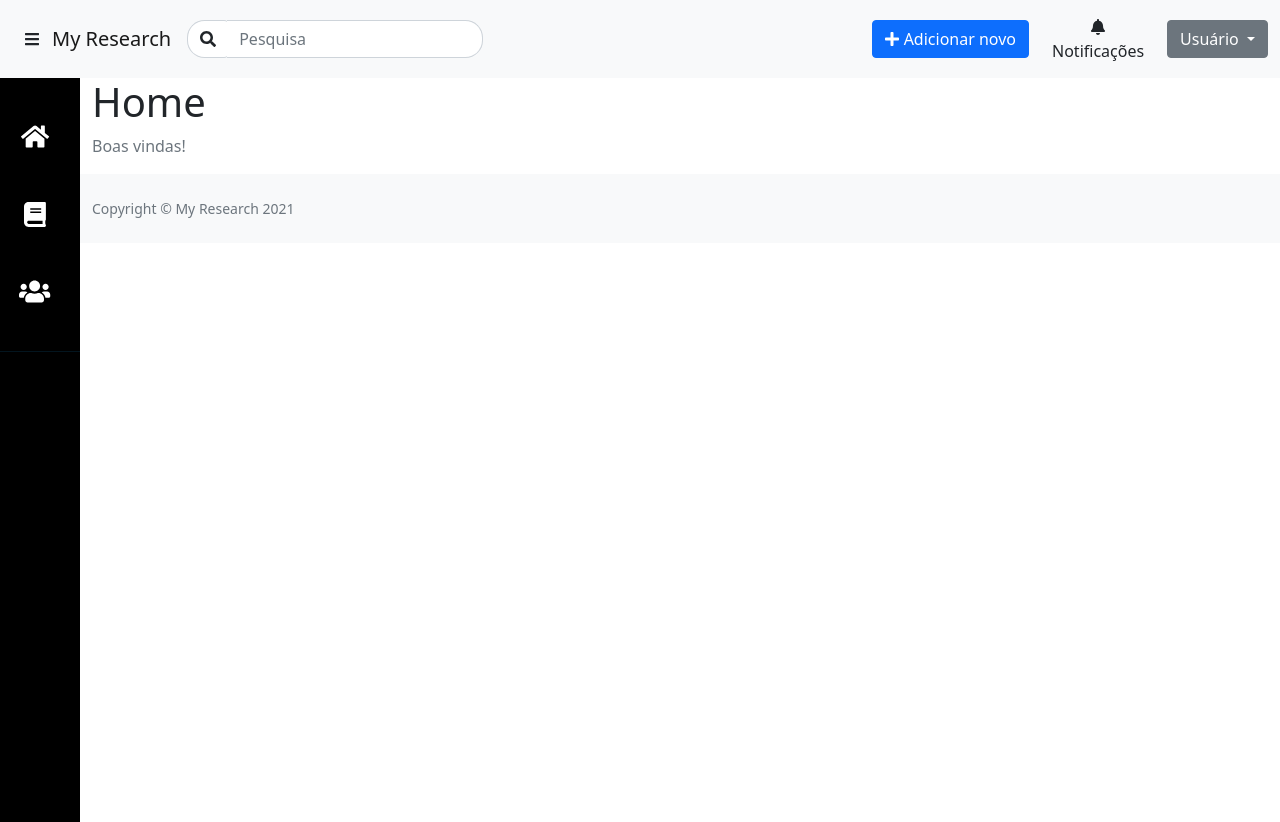
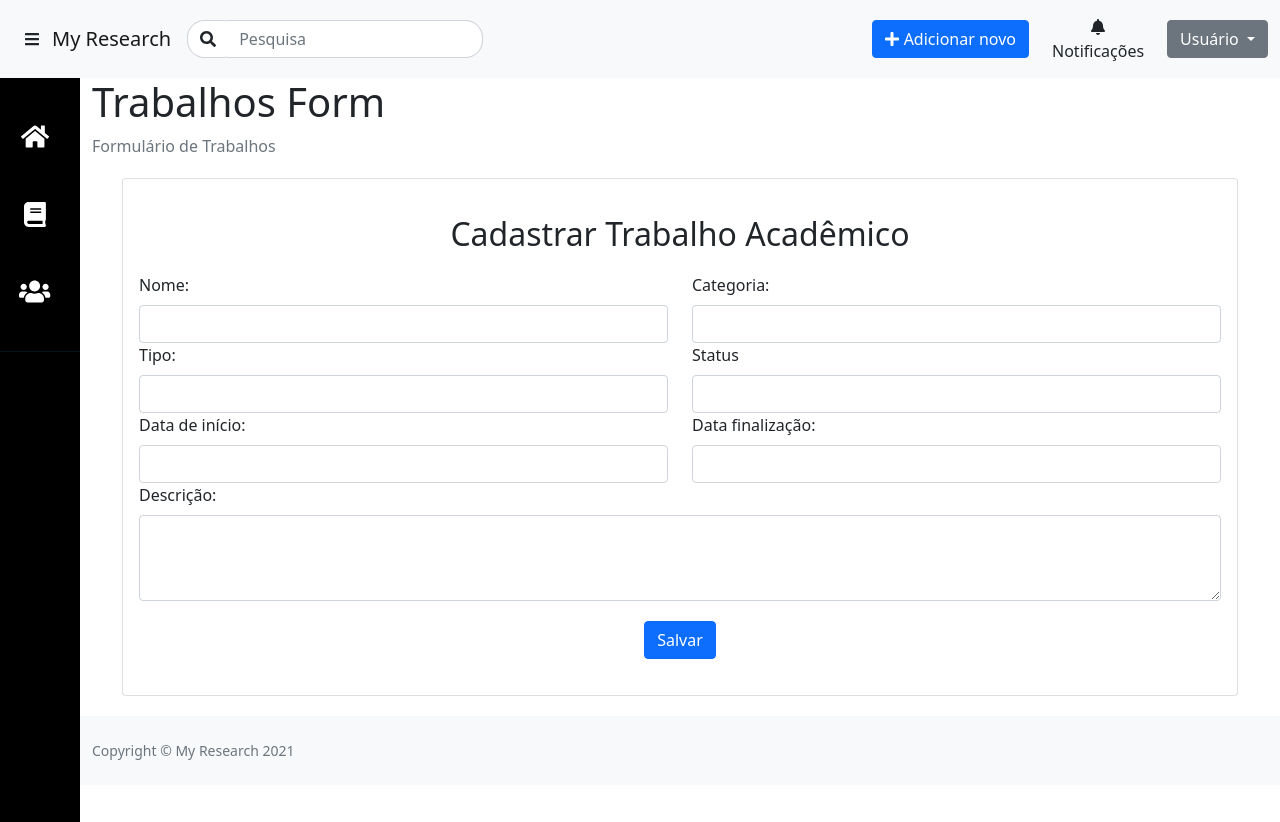
Before and after one commit to rafaelarnog/my-research-app, an Angular app in the folder frontend/my-research-app/: page /trabalhos-form in a window 1280 px wide. Before the commit this address led to /. Built offline with nearby package versions, Linux system fonts and the light colour scheme.

Commit message:
Colocando rotas no navbar e sidebar e criando componente de formulário de trabalhos

```diff
--- a/frontend/my-research-app/src/app/app-routing.module.ts
+++ b/frontend/my-research-app/src/app/app-routing.module.ts
@@ -1,7 +1,10 @@
 import { NgModule } from '@angular/core';
 import { Routes, RouterModule } from '@angular/router';
+import { HomeComponent } from './home/home.component';
 
-const routes: Routes = [];
+const routes: Routes = [
+  { path : 'home', component: HomeComponent }
+];
 
 @NgModule({
   imports: [RouterModule.forRoot(routes)],
--- a/frontend/my-research-app/src/app/app.component.html
+++ b/frontend/my-research-app/src/app/app.component.html
@@ -4,7 +4,7 @@
     <div id="layoutSidenav_content">
         <main>
             <div class="container-fluid">
-                <app-home></app-home>
+                <router-outlet></router-outlet>
             </div>
             <footer class="py-4 bg-light mt-auto">
                 <div class="container-fluid">
--- a/frontend/my-research-app/src/app/app.module.ts
+++ b/frontend/my-research-app/src/app/app.module.ts
@@ -5,6 +5,7 @@ import { AppRoutingModule } from './app-routing.module';
 import { AppComponent } from './app.component';
 import { TemplateModule } from './template/template.module';
 import { HomeComponent } from './home/home.component';
+import { TrabalhosModule } from './trabalhos/trabalhos.module';
 
 @NgModule({
   declarations: [
@@ -14,7 +15,8 @@ import { HomeComponent } from './home/home.component';
   imports: [
     BrowserModule,
     AppRoutingModule,
-    TemplateModule
+    TemplateModule,
+    TrabalhosModule
   ],
   providers: [],
   bootstrap: [AppComponent]
--- a/frontend/my-research-app/src/app/template/navbar/navbar.component.html
+++ b/frontend/my-research-app/src/app/template/navbar/navbar.component.html
@@ -17,7 +17,7 @@
             </form>
             <ul class="navbar-nav d-flex">
                 <li class="nav-item">
-                    <button class="btn btn-primary" id="btn-adicionar-novo"><fa-icon [icon]="faPlus"></fa-icon> Adicionar novo</button>
+                    <a class="btn btn-primary" id="btn-adicionar-novo" routerLink="/trabalhos-form"><fa-icon [icon]="faPlus"></fa-icon> Adicionar novo</a>
                 </li>
                 <li class="nav-item">
                     <button class="btn" id="btn-notificacao"><fa-icon [icon]="faBell"></fa-icon><br>Notificações</button>
--- a/frontend/my-research-app/src/app/template/sidebar/sidebar.component.html
+++ b/frontend/my-research-app/src/app/template/sidebar/sidebar.component.html
@@ -1,9 +1,9 @@
 <div id="sidebar" class="active">
     <ul class="list-unstyled components">
         <li>
-            <a href="#">
+            <a routerLink="/home">
                 <fa-icon [icon]="faHome"></fa-icon>
-                <span>Início</span>
+                <span>Home</span>
             </a>
         </li>
         <li>
--- a/frontend/my-research-app/src/app/template/template.module.ts
+++ b/frontend/my-research-app/src/app/template/template.module.ts
@@ -3,6 +3,7 @@ import { CommonModule } from '@angular/common';
 import { NavbarComponent } from './navbar/navbar.component';
 import { FontAwesomeModule } from '@fortawesome/angular-fontawesome';
 import { SidebarComponent } from './sidebar/sidebar.component';
+import { RouterModule } from '@angular/router';
 
 
 
@@ -13,7 +14,8 @@ import { SidebarComponent } from './sidebar/sidebar.component';
   ],
   imports: [
     CommonModule,
-    FontAwesomeModule
+    FontAwesomeModule,
+    RouterModule
   ],
   exports: [
     NavbarComponent,
--- /dev/null
+++ b/frontend/my-research-app/src/app/trabalhos/trabalhos-form/trabalhos-form.component.css
@@ -0,0 +1,6 @@
+#btn-salvar-trabalho,
+#titulo-salvar-trabalho,
+#card-trabalho {
+    margin-top: 20px;
+    margin-bottom: 20px;
+}
--- /dev/null
+++ b/frontend/my-research-app/src/app/trabalhos/trabalhos-form/trabalhos-form.component.html
@@ -0,0 +1,56 @@
+<nav aria-label="breadcrumb">
+    <h1>Trabalhos Form</h1>
+    <ol class="breadcrumb">
+        <li class="breadcrumb-item active" aria-current="page">Formulário de Trabalhos</li>
+    </ol>
+</nav>
+<div class="container">
+    <div class="card" id="card-trabalho">
+        <div class="card-body">
+            <h2 class="text-center" id="titulo-salvar-trabalho">Cadastrar Trabalho Acadêmico</h2>
+            <form>
+                <div class="row">
+                    <div class="col-md-6">
+                        <label for="nome" class="form-label">Nome:</label>
+                        <input type="text" class="form-control" id="nome">
+                    </div>
+                    <div class="col-md-6">
+                        <label for="categoria" class="form-label">Categoria:</label>
+                        <input type="text" class="form-control" id="categoria">
+                    </div>
+                </div>
+                <div class="row">
+                    <div class="col-md-6">
+                        <label for="tipo" class="form-label">Tipo:</label>
+                        <input type="text" class="form-control" id="tipo">
+                    </div>
+                    <div class="col-md-6">
+                        <label for="text" class="form-label">Status</label>
+                        <input type="text" class="form-control" id="status">
+                    </div>
+                </div>
+                <div class="row">
+                    <div class="col-md-6">
+                        <label for="data-inicio" class="form-label">Data de início: </label>
+                        <input type="text" class="form-control" id="data-inicio">
+                    </div>
+                    <div class="col-md-6">
+                        <label for="data-fim" class="form-label">Data finalização: </label>
+                        <input type="text" class="form-control" id="data-fim">
+                    </div>
+                </div>
+                <div class="row">
+                    <div class="col-md-12">
+                        <label for="descricao" class="form-label">Descrição: </label>
+                        <textarea name="descricao" id="descricao" cols="30" rows="3" class="form-control"></textarea>
+                    </div>
+                </div>
+                <div class="row text-center">
+                    <div class="col-md-12">
+                        <button class="btn btn-primary" id="btn-salvar-trabalho">Salvar</button>
+                    </div>
+                </div>
+            </form>
+        </div>
+    </div>
+</div>
--- /dev/null
+++ b/frontend/my-research-app/src/app/trabalhos/trabalhos-form/trabalhos-form.component.ts
@@ -0,0 +1,15 @@
+import { Component, OnInit } from '@angular/core';
+
+@Component({
+  selector: 'app-trabalhos-form',
+  templateUrl: './trabalhos-form.component.html',
+  styleUrls: ['./trabalhos-form.component.css']
+})
+export class TrabalhosFormComponent implements OnInit {
+
+  constructor() { }
+
+  ngOnInit(): void {
+  }
+
+}
--- a/frontend/my-research-app/src/app/trabalhos/trabalhos-routing.module.ts
+++ b/frontend/my-research-app/src/app/trabalhos/trabalhos-routing.module.ts
@@ -1,7 +1,10 @@
 import { NgModule } from '@angular/core';
 import { Routes, RouterModule } from '@angular/router';
+import { TrabalhosFormComponent } from './trabalhos-form/trabalhos-form.component';
 
-const routes: Routes = [];
+const routes: Routes = [
+  { path: 'trabalhos-form', component: TrabalhosFormComponent}
+];
 
 @NgModule({
   imports: [RouterModule.forChild(routes)],
--- a/frontend/my-research-app/src/app/trabalhos/trabalhos.module.ts
+++ b/frontend/my-research-app/src/app/trabalhos/trabalhos.module.ts
@@ -2,13 +2,17 @@ import { NgModule } from '@angular/core';
 import { CommonModule } from '@angular/common';
 
 import { TrabalhosRoutingModule } from './trabalhos-routing.module';
+import { TrabalhosFormComponent } from './trabalhos-form/trabalhos-form.component';
 
 
 @NgModule({
-  declarations: [],
+  declarations: [TrabalhosFormComponent],
   imports: [
     CommonModule,
     TrabalhosRoutingModule
+  ],
+  exports: [
+    TrabalhosFormComponent
   ]
 })
 export class TrabalhosModule { }
```
Also changed, not shown: 1 other file (tests, documents, lock files or other folders).
